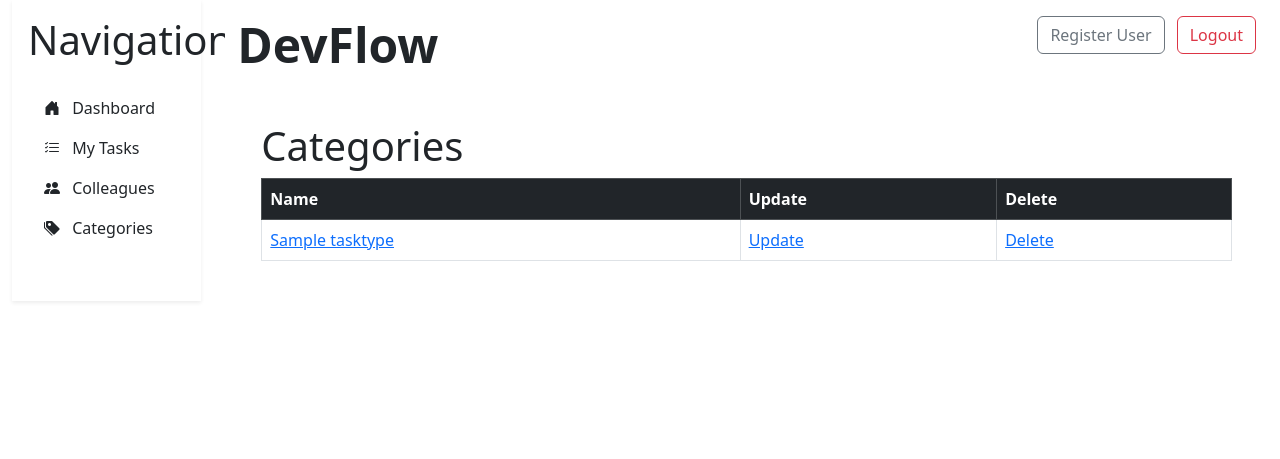
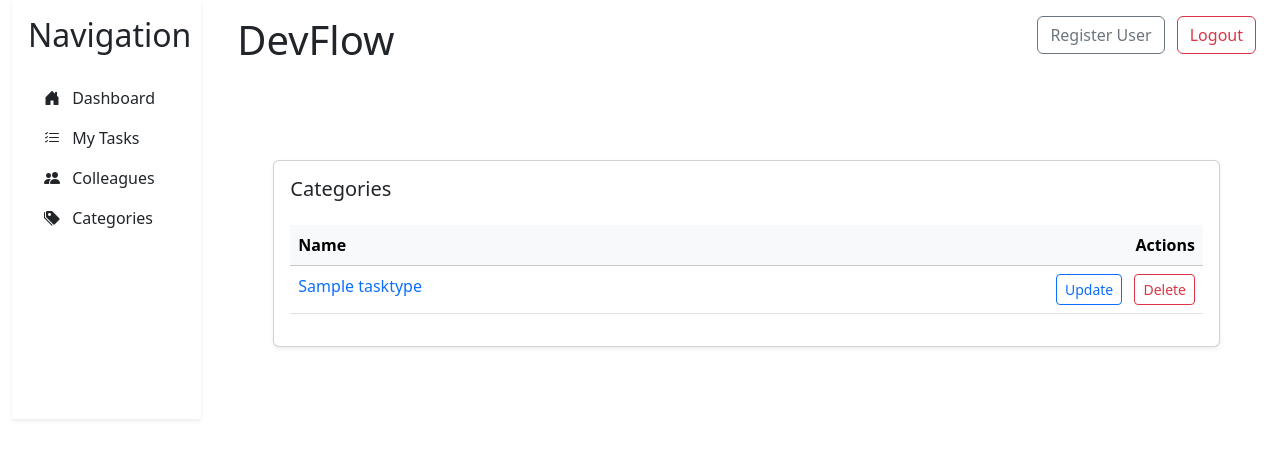
Before and after one commit to olena4reunited/it-company-task-manager, a Django app: page /tasktypes/ in a window 1280 px wide. Shown: the top 459 px of the page. Run offline with Django 5.2, Linux system fonts and the light colour scheme; a user stored in the database is signed in; tables that the repository leaves empty hold one stand-in row (values such as "Sample post"); parts of the project's set-up code (start-up, migrations or seed data) failed here and were passed over.

Commit message:
feat: upgrade templates for task-types, header, sidebar

```diff
--- a/templates/includes/header.html
+++ b/templates/includes/header.html
@@ -1,7 +1,7 @@
 <header class="bg-white py-3">
 	<div class="container d-flex justify-content-between">
 		<a href="{% url 'task-manager:worker-create' %}" class="text-dark text-decoration-none">
-			<h1 class="display-5 fw-bold">DevFlow</h1>
+			<h1 class="display-6 fw-medium">DevFlow</h1>
 		</a>
 		<div>
 			{% if user.is_authenticated %}
--- a/templates/includes/sidebar.html
+++ b/templates/includes/sidebar.html
@@ -1,6 +1,6 @@
 <nav id="sidebar" class="bg-white shadow-sm h-100">
   <div class="p-3">
-    <h2 class="display-6 text-center mb-4 fw-medium">Navigation</h2>
+    <h2 class="text-center mb-4 fw-medium">Navigation</h2>
     <ul class="nav flex-column">
      <li class="nav-item">
 			 <a class="nav-link text-dark" href="{% url 'task-manager:index' %}" aria-label="Go to Dashboard">
--- a/templates/task_manager/tasktype_list.html
+++ b/templates/task_manager/tasktype_list.html
@@ -5,29 +5,44 @@
 {% endblock %}
 
 {% block content %}
-	<h1>Categories</h1>
+<div class="container my-5">
+  <div class="card shadow-sm">
+    <div class="card-body">
+      <h1 class="h5 mb-4">Categories</h1>
       <div class="table-responsive">
-		<table class="table table-hover table-bordered">
-			<thead class="table-dark">
-				<tr>
+        <table class="table table-hover">
+          <thead>
+            <tr class="table-light">
               <th scope="col">Name</th>
-					<th scope="col">Update</th>
-					<th scope="col">Delete</th>
+							{% if request.user.is_staff %}
+              <th scope="col" class="text-end">Actions</th>
+							{% endif %}
             </tr>
           </thead>
           <tbody>
             {% for task_type in task_type_list %}
             <tr>
-					<td><a href="{% url 'task-manager:task-type-detail' task_type.id %}">{{ task_type.name }}</a></td>
-					<td><a href="{% url 'task-manager:task-type-update' task_type.id %}">Update</a></td>
-					<td><a href="{% url 'task-manager:task-type-delete' task_type.id %}">Delete</a></td>
+              <td>
+                <a href="{% url 'task-manager:task-type-detail' task_type.id %}" class="text-decoration-none">
+                  {{ task_type.name }}
+                </a>
+              </td>
+							{% if request.user.is_staff %}
+              <td class="text-end">
+                <a href="{% url 'task-manager:task-type-update' task_type.id %}" class="btn btn-outline-primary btn-sm me-2">Update</a>
+                <a href="{% url 'task-manager:task-type-delete' task_type.id %}" class="btn btn-outline-danger btn-sm">Delete</a>
+              </td>
+							{% endif %}
             </tr>
             {% empty %}
             <tr>
-					<td colspan="2" class="text-center">No task types available.</td>
+              <td colspan="2" class="text-center text-muted">No task types available.</td>
             </tr>
             {% endfor %}
           </tbody>
         </table>
       </div>
+    </div>
+  </div>
+</div>
 {% endblock %}
```
Also changed, not shown: templates/task_manager/tasktype_confirm_delete.html (+15 -7 lines), templates/task_manager/tasktype_detail.html (+32 -11 lines), templates/task_manager/tasktype_update.html (+27 -7 lines). Lines whose indentation alone changed are shown as unchanged.
